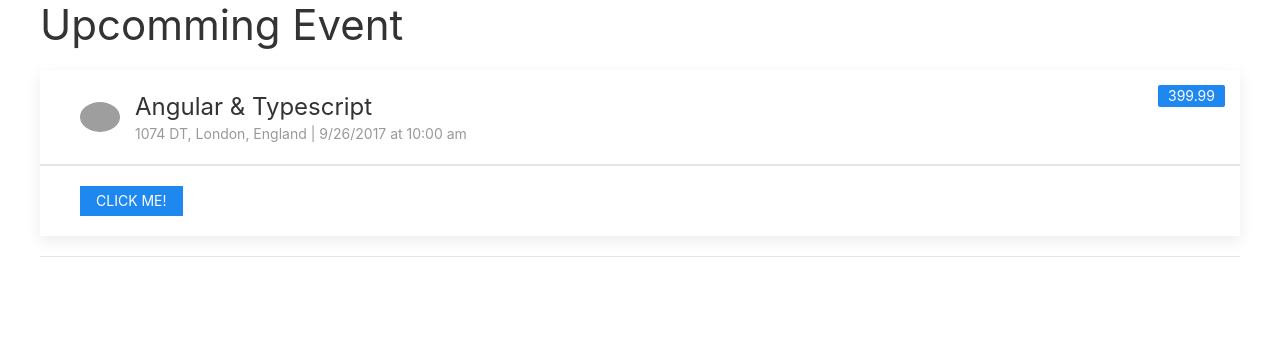
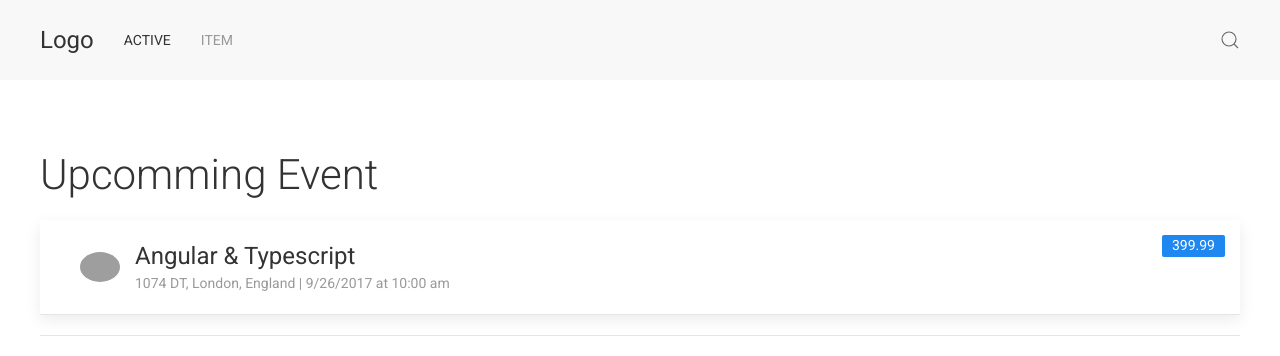
Before and after one commit to itscarlosisaac/event-app, an Angular app: page / in a window 1280 px wide. Shown: the top 356 px of the page. Built offline with nearby package versions, Linux system fonts and the light colour scheme; grey boxes are pictures that could not be loaded.

Commit message:
Added single event component.

```diff
--- a/src/app/app.component.html
+++ b/src/app/app.component.html
@@ -1,3 +1,4 @@
-<events-list>
 
-</events-list>
+<navbar-component></navbar-component>
+
+<events-list></events-list>
--- a/src/app/app.component.ts
+++ b/src/app/app.component.ts
@@ -1,4 +1,5 @@
 import { Component } from '@angular/core';
+import { NavbarComponent } from './nav/navbar.component'
 
 @Component({
   selector: 'app-root',
--- a/src/app/app.module.ts
+++ b/src/app/app.module.ts
@@ -6,6 +6,8 @@ import { AppComponent } from './app.component';
 import { EventListComponent } from './events/events.list.component'
 import { EventSingleComponent } from './events/event.single.component'
 
+// NavBar Component
+import { NavbarComponent } from './nav/navbar.component'
 
 @NgModule({
   imports: [
@@ -14,7 +16,8 @@ import { EventSingleComponent } from './events/event.single.component'
   declarations: [
     AppComponent,
     EventListComponent,
-    EventSingleComponent
+    EventSingleComponent,
+    NavbarComponent
   ],
   providers: [],
   bootstrap: [AppComponent]
--- a/src/app/events/event.single.component.html
+++ b/src/app/events/event.single.component.html
@@ -24,8 +24,6 @@
           </div>
       </div>
   </div>
-  <div class="uk-card-footer">
-    <button class="uk-button uk-button-primary uk-button-small" (click)="handleClickMe()">Click Me!</button>
-  </div>
+
   </div>
 </div>
--- a/src/app/events/event.single.component.ts
+++ b/src/app/events/event.single.component.ts
@@ -1,4 +1,4 @@
-import { Component, Input, Output, EventEmitter } from '@angular/core'
+import { Component, Input } from '@angular/core'
 
 @Component({
   selector: 'event-single',
@@ -7,8 +7,4 @@ import { Component, Input, Output, EventEmitter } from '@angular/core'
 
 export class EventSingleComponent{
   @Input() eventInput:any;
-  @Output() eventClick = new EventEmitter()
-  handleClickMe(){
-    this.eventClick.emit(this.eventInput)
-  }
 }
--- a/src/app/events/events.list.component.html
+++ b/src/app/events/events.list.component.html
@@ -1,7 +1,7 @@
 <div class="uk-container">
-  <h1>Upcomming Event </h1>
+  <h1 class="uk-100">Upcomming Event </h1>
   <event-single
-  (eventClick)="handleEventClicked($event)"
+  #single
   [eventInput]="event1"></event-single>
   <hr>
 </div>
--- a/src/app/events/events.list.component.ts
+++ b/src/app/events/events.list.component.ts
@@ -20,8 +20,4 @@ export class EventListComponent {
       country: 'England'
     }
   }
-
-  handleEventClicked(data){
-    console.log(data);
-  }
 }
--- /dev/null
+++ b/src/app/nav/navbar.component.html
@@ -0,0 +1,30 @@
+<nav class="uk-container uk-container-expand uk-navbar-transparent uk-margin-large-bottom" uk-navbar>
+  <div class="nav-overlay uk-navbar-left">
+
+            <a class="uk-navbar-item uk-logo" href="#">Logo</a>
+
+            <ul class="uk-navbar-nav">
+                <li class="uk-active"><a href="#">Active</a></li>
+                <li><a href="#">Item</a></li>
+            </ul>
+
+        </div>
+
+        <div class="nav-overlay uk-navbar-right">
+
+            <a class="uk-navbar-toggle" uk-search-icon uk-toggle="target: .nav-overlay; animation: uk-animation-fade" href="#"></a>
+
+        </div>
+
+        <div class="nav-overlay uk-navbar-left uk-flex-1" hidden>
+
+            <div class="uk-navbar-item uk-width-expand">
+                <form class="uk-search uk-search-navbar uk-width-1-1">
+                    <input class="uk-search-input" type="search" placeholder="Search..." autofocus>
+                </form>
+            </div>
+
+            <a class="uk-navbar-toggle" uk-close uk-toggle="target: .nav-overlay; animation: uk-animation-fade" href="#"></a>
+
+        </div>
+</nav>
--- a/src/index.html
+++ b/src/index.html
@@ -9,6 +9,7 @@
   <link rel="icon" type="image/x-icon" href="favicon.ico">
   <!-- UIkit CSS -->
   <link rel="stylesheet" href="https://cdnjs.cloudflare.com/ajax/libs/uikit/3.0.0-beta.30/css/uikit.min.css" />
+  <link href="https://fonts.googleapis.com/css?family=Roboto:300,400,500,900" rel="stylesheet">
 
   <!-- jQuery is required -->
   <script src="https://cdnjs.cloudflare.com/ajax/libs/jquery/3.2.1/jquery.min.js"></script>
--- a/src/styles.css
+++ b/src/styles.css
@@ -1 +1,12 @@
 /* You can add global styles to this file, and also import other style files */
+*{
+  font-family: 'Roboto', sans-serif !important;
+}
+
+.uk-100{
+  font-weight: 100;
+}
+
+.uk-navbar-transparent{
+  background: #f8f8f8;
+}
```
Also changed, not shown: src/app/nav/navbar.component.ts (added, +10 -0 lines).
